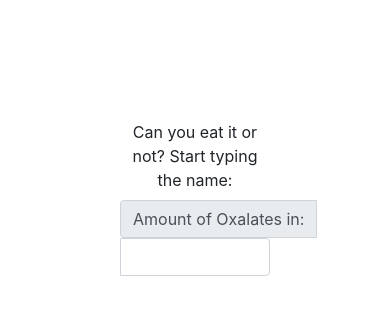
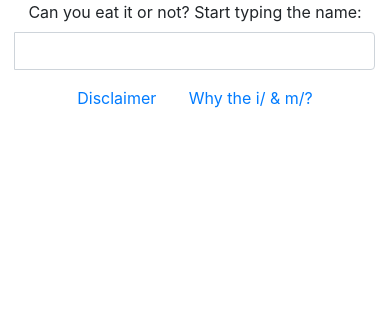
Before and after one commit to kei-pal/oxalate, a Django app: page / in a window 390 px wide. Shown: the part 56-371 px from the top of the page. Run offline with Django 3.2, Linux system fonts and the light colour scheme; some libraries are stand-ins or nearby versions.

Commit message:
Optimised site more for mobile

```diff
--- a/lookup/templates/ingredient.html
+++ b/lookup/templates/ingredient.html
@@ -11,7 +11,7 @@ Amount of Oxalates
 {% endblock %}
 
 {% block navbar_main %}
-Amount of Oxalates in: {{ name }}
+{{ name }}
 {% endblock %}
 
 {% block content %}
@@ -61,7 +61,7 @@ Amount of Oxalates in: {{ name }}
   </div>
 {% endif %}
 
-
+<br>
 <!-- Option 1: jQuery and Bootstrap Bundle (includes Popper) -->
 <script src="https://code.jquery.com/jquery-3.5.1.slim.min.js" integrity="sha384-DfXdz2htPH0lsSSs5nCTpuj/zy4C+OGpamoFVy38MVBnE+IbbVYUew+OrCXaRkfj" crossorigin="anonymous"></script>
 {% endblock %}
--- a/lookup/templates/lookup.html
+++ b/lookup/templates/lookup.html
@@ -14,21 +14,17 @@ Amount of Oxalates
 Amount of Oxalates
 {% endblock %}
 
+<br>
+
 {% block content %}
-
-<br>
-<br>
-<br>
-<br>
-<br>
 
 <div class="container-fluid">
 	<div class="row-fluid">
-		<div class="col-6 text-center mx-auto">
+		<div class="text-center mx-auto">
 			<label for="basic-url">Can you eat it or not? Start typing the name:</label>
 			<div class="input-group mb-3">
 			  <div class="input-group-prepend">
-			    <span class="input-group-text" id="basic-addon3">Amount of Oxalates in:</span>
+			    <!-- <span class="input-group-text" id="basic-addon3">Amount of Oxalates in:</span> -->
 			  </div>
 			  <input type="text" class="form-control" name="Meal" id="Meal" aria-describedby="basic-addon3">
 			</div>
@@ -49,4 +45,19 @@ $( function() {
 	});
 } );
 </script>
+
+<div class="container">
+	<div class="row justify-content-center">
+		<div class="text-right">
+			<a href="#">Disclaimer</a>
+		</div>
+		<div class="col-1">
+		</div>
+		<div class="text-right">
+			<a href="#">Why the i/ & m/?</a>
+		</div>
+	</div>
+</div>
+
+
 {% endblock %}
--- a/lookup/templates/meal.html
+++ b/lookup/templates/meal.html
@@ -10,7 +10,7 @@ Amount of Oxalates
 {% endblock %}
 
 {% block navbar_main %}
-Amount of Oxalates in: {{ name }}
+{{ name }}
 {% endblock %}
 
 {% block content %}
@@ -92,7 +92,7 @@ Amount of Oxalates in: {{ name }}
   </div>
 {% endif %}
 
-
+<br>
 <!-- Option 1: jQuery and Bootstrap Bundle (includes Popper) -->
 <script src="https://code.jquery.com/jquery-3.5.1.slim.min.js" integrity="sha384-DfXdz2htPH0lsSSs5nCTpuj/zy4C+OGpamoFVy38MVBnE+IbbVYUew+OrCXaRkfj" crossorigin="anonymous"></script>
 {% endblock %}
--- a/oxalate/settings.py
+++ b/oxalate/settings.py
@@ -25,7 +25,7 @@ SECRET_KEY = '2k9^_1mc##-oy#3jaezea*rwl$!u6*l5viqy)a9gbe7#^5x=^n'
 # SECURITY WARNING: don't run with debug turned on in production!
 DEBUG = True
 
-ALLOWED_HOSTS = []
+ALLOWED_HOSTS = ['192.168.1.76']
 
 
 # Application definition
--- a/oxalate/templates/base.html
+++ b/oxalate/templates/base.html
@@ -22,17 +22,17 @@
   <div class="collapse navbar-collapse" id="navbarText">
     <ul class="navbar-nav mr-auto">
       <li class="nav-item active">
-        <a class="nav-link" href="#">Home <span class="sr-only">(current)</span></a>
+        <a class="nav-link" href="#">Home<span class="sr-only">(current)</span></a>
       </li>
       <li class="nav-item">
-        <a class="nav-link" href="#">Features</a>
+        <a class="nav-link" href="#">About</a>
       </li>
       <li class="nav-item">
-        <a class="nav-link" href="#">Pricing</a>
+        <a class="nav-link" href="#">FAQs</a>
       </li>
     </ul>
     <span class="navbar-text">
-      Navbar text with an inline element
+      Feedback
     </span>
   </div>
 </nav>
```
